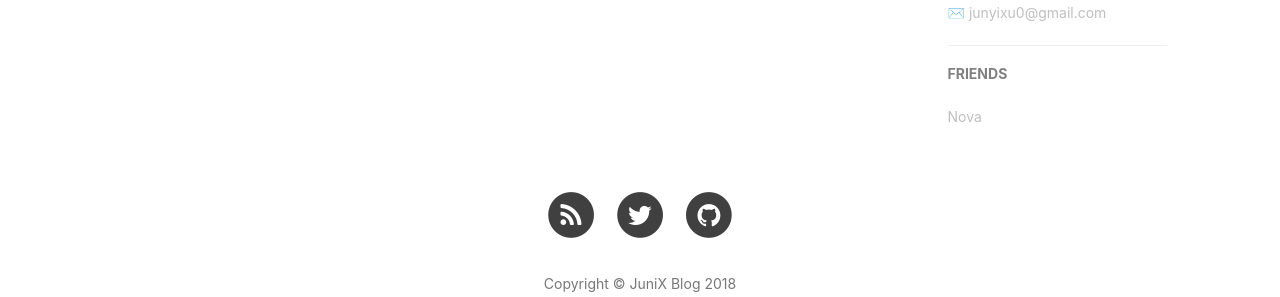
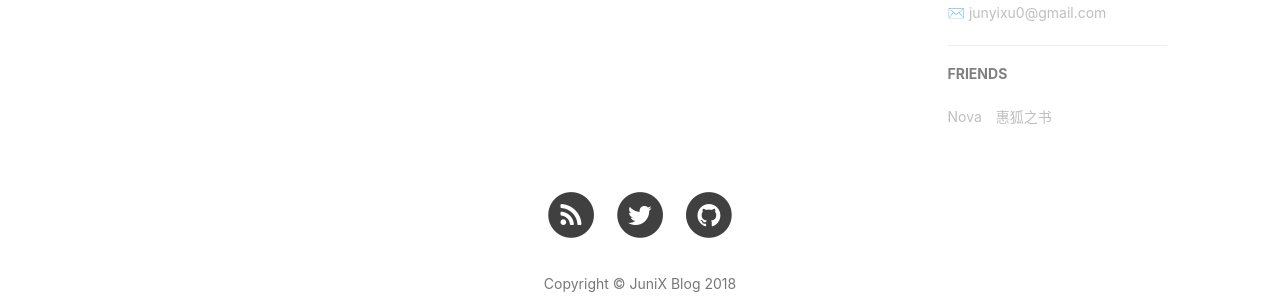
Before and after one commit to junyixu/junyixu.github.io, a Jekyll site: the page built from index.html, in a window 1280 px wide. Shown: the part 886-1183 px from the top of the page. Built offline with Jekyll 4.4.1, drawn with Linux system fonts in a browser that asks for light colours; nearby versions of some CDN libraries; the list of posts is cut into pages by our own code; comment, search, counter and statistics services are not loaded; grey boxes are pictures that could not be loaded.

Commit message:
meet a new friend

```diff
--- a/_config.yml
+++ b/_config.yml
@@ -99,5 +99,9 @@ friends: [
     {
         title: "Nova",
         href: "https://nova.moe"
+    },
+    {
+        title: "惠狐之书",
+        href: "https://blog.megumifox.com"
     }
 ]
```
